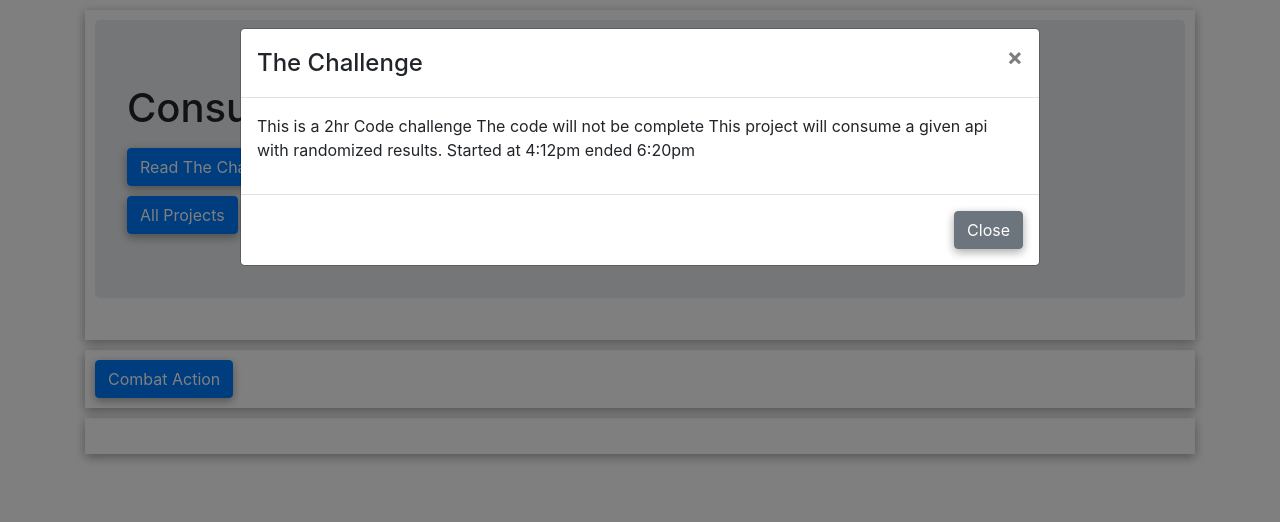
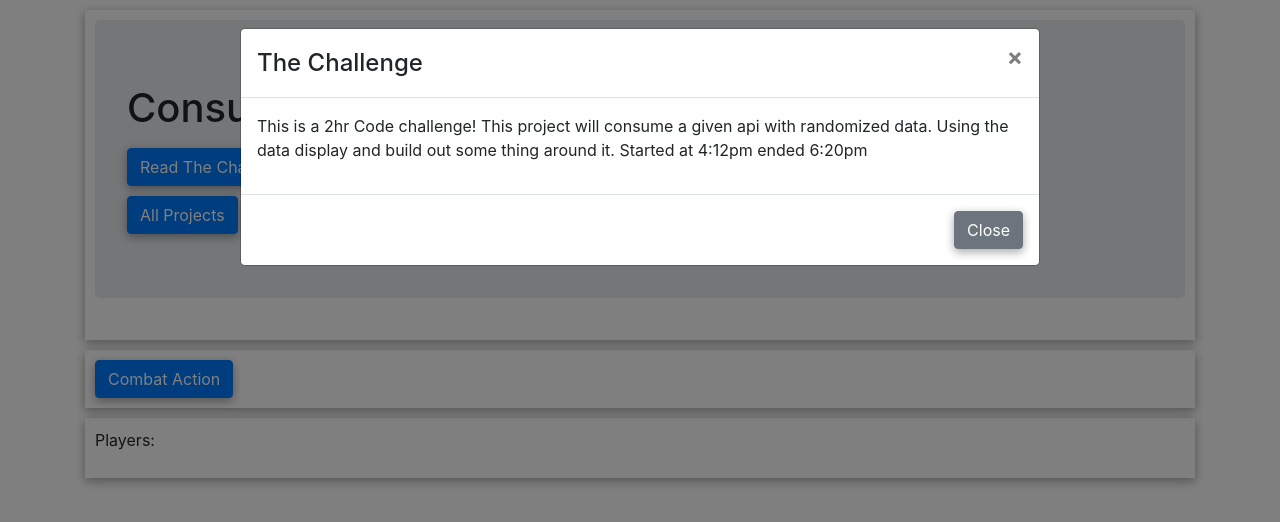
Before and after one commit to EhrenDavis12/react-read-file, a React (Create React App) app: page /consume_api in a window 1280 px wide. Both pictures are taken after a click on the button "Read The Challenge". Shown: the top 522 px of the page. Built offline with nearby package versions, Linux system fonts and the light colour scheme.

Commit message:
Remove hppts convertion and update the URL its self. add some display fixes.

```diff
--- a/public/index.html
+++ b/public/index.html
@@ -30,7 +30,6 @@
       integrity="sha384-ggOyR0iXCbMQv3Xipma34MD+dH/1fQ784/j6cY/iJTQUOhcWr7x9JvoRxT2MZw1T"
       crossorigin="anonymous"
     />
-    <meta http-equiv="Content-Security-Policy" content="upgrade-insecure-requests">
     <title>Read In File</title>
   </head>
   <body>
--- a/src/containers/ConsumeApiProject/Calculate.js
+++ b/src/containers/ConsumeApiProject/Calculate.js
@@ -4,7 +4,7 @@ import _ from 'lodash';
 axios.defaults.crossDomain = true;
 
 export function api_call() {
-  const url = 'http://interview.wptdev.com/api/killfeed';
+  const url = 'https://interview.wptdev.com/api/killfeed';
   return axios.get(url).then(response => parseListAxios(response));
 };
 
--- a/src/containers/ConsumeApiProject/ConsumeApiDisplay.js
+++ b/src/containers/ConsumeApiProject/ConsumeApiDisplay.js
@@ -29,7 +29,7 @@ function ConsumeApiDisplay({ store }) {
   const setDisplayPlayersComponent = () => {
       setDisplayPlayers(
         playersData.map(player => {
-            return <li key={`action_${player.id}`}>{player.name} - Health:{player.health}</li>
+            return <li key={`action_${player.id}`}>{player.id} - Health:{player.health}</li>
         })
       );
   };
@@ -43,6 +43,7 @@ function ConsumeApiDisplay({ store }) {
           </ComponentBox>
 
           <ComponentBox>
+              Players:
               <ul>{displayPlayers}</ul>
           </ComponentBox>
 
--- a/src/containers/ConsumeApiProject/LongContent.js
+++ b/src/containers/ConsumeApiProject/LongContent.js
@@ -4,8 +4,10 @@ export const Data = {
   Challenge: (
     <div>
       <p>
-          This is a 2hr Code challenge The code will not be complete
-        This project will consume a given api with randomized results. Started at 4:12pm ended 6:20pm
+          This is a 2hr Code challenge!
+          This project will consume a given api with randomized data.
+          Using the data display and build out some thing around it.
+          Started at 4:12pm ended 6:20pm
       </p>
     </div>
   )
```
